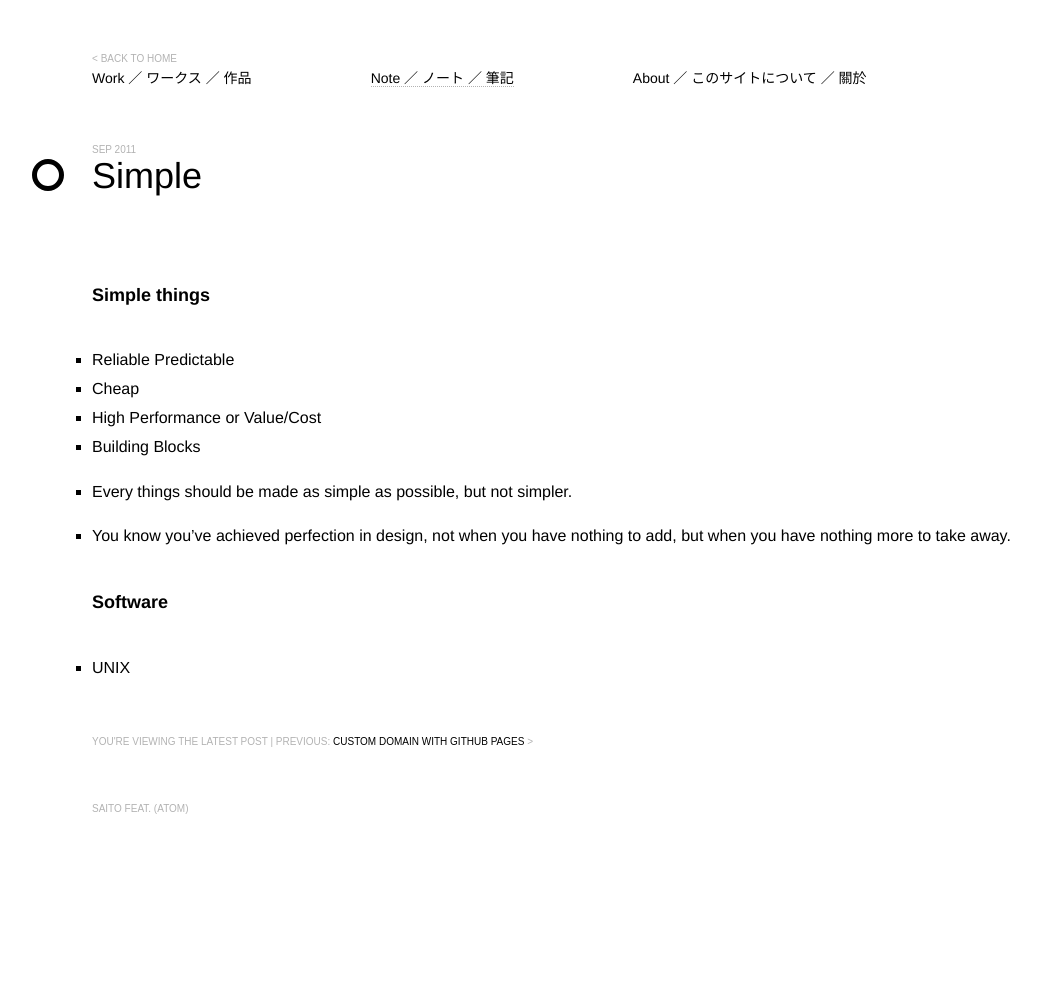
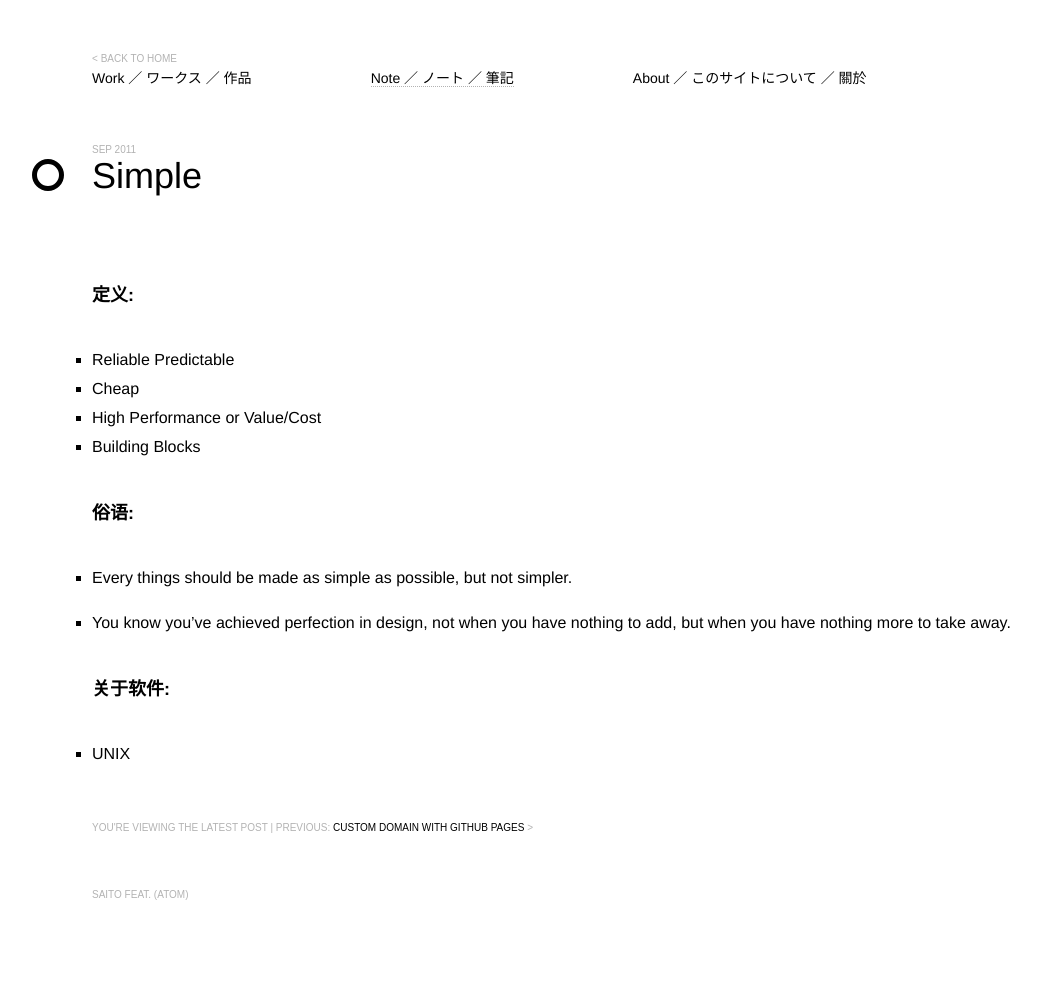
Before and after one commit to SaitoWu/saitowu.github.com, a Jekyll site: the page built from _posts/2011-09-07-Simple.md, in a window 1280 px wide. Shown: the whole page, without its empty margins (68-1109 px from the left). Built offline with Jekyll 4.4.1, drawn with Linux system fonts in a browser that asks for light colours; Markdown is read by kramdown in place of the engine named in the settings; comment, search, counter and statistics services are not loaded; before the commit the page ends 917 px from its top, so only the background shows below that.

Commit message:
new post

```diff
--- a/_posts/2011-09-07-Simple.md
+++ b/_posts/2011-09-07-Simple.md
@@ -5,18 +5,20 @@ category: note
 excerpt: What is simple
 ---
 
-### Simple things
+### 定义:
 
 1. Reliable Predictable
 2. Cheap
 3. High Performance or Value/Cost
 4. Building Blocks
 
+### 俗语:
+
 * Every things should be made as simple as possible, but not simpler.
 
 * You know you've achieved perfection in design, not when you have nothing to add, but when you have nothing more to take away.
 
 
-### Software
+### 关于软件:
 
 * UNIX
```
